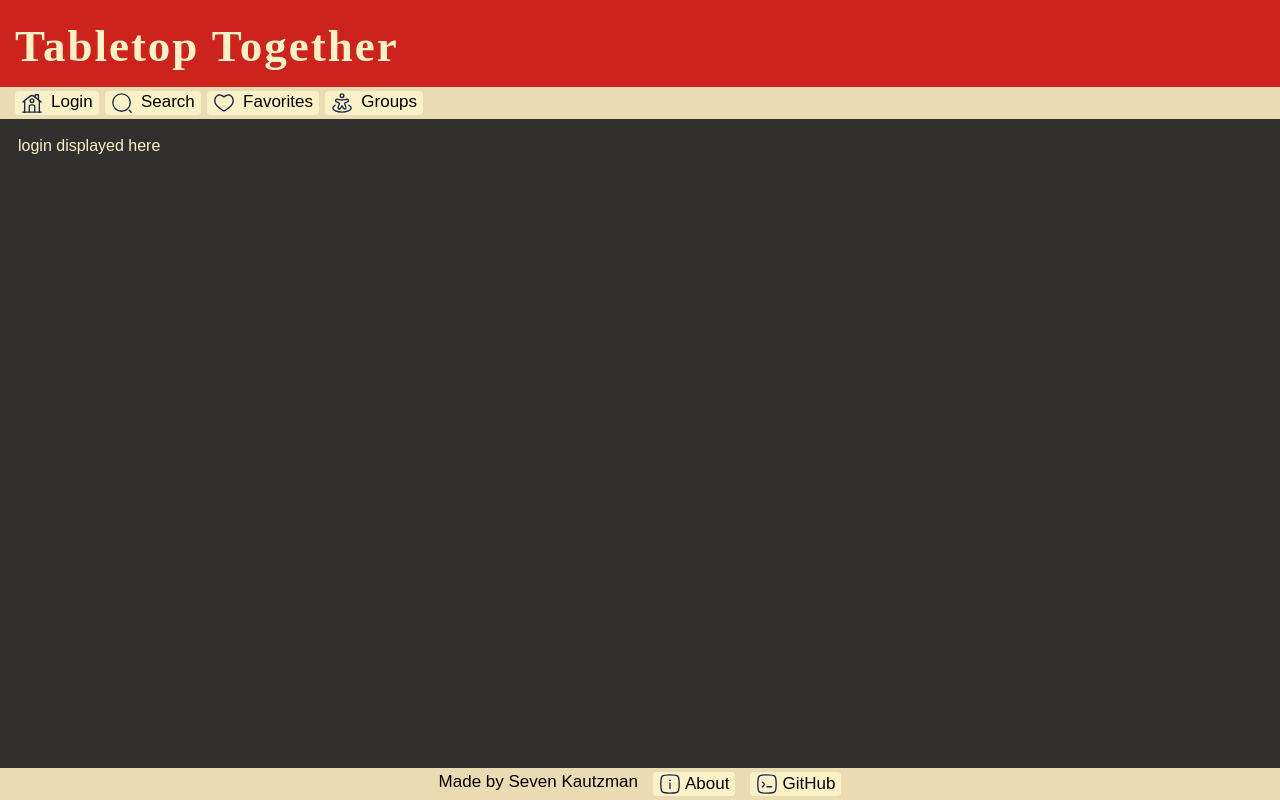
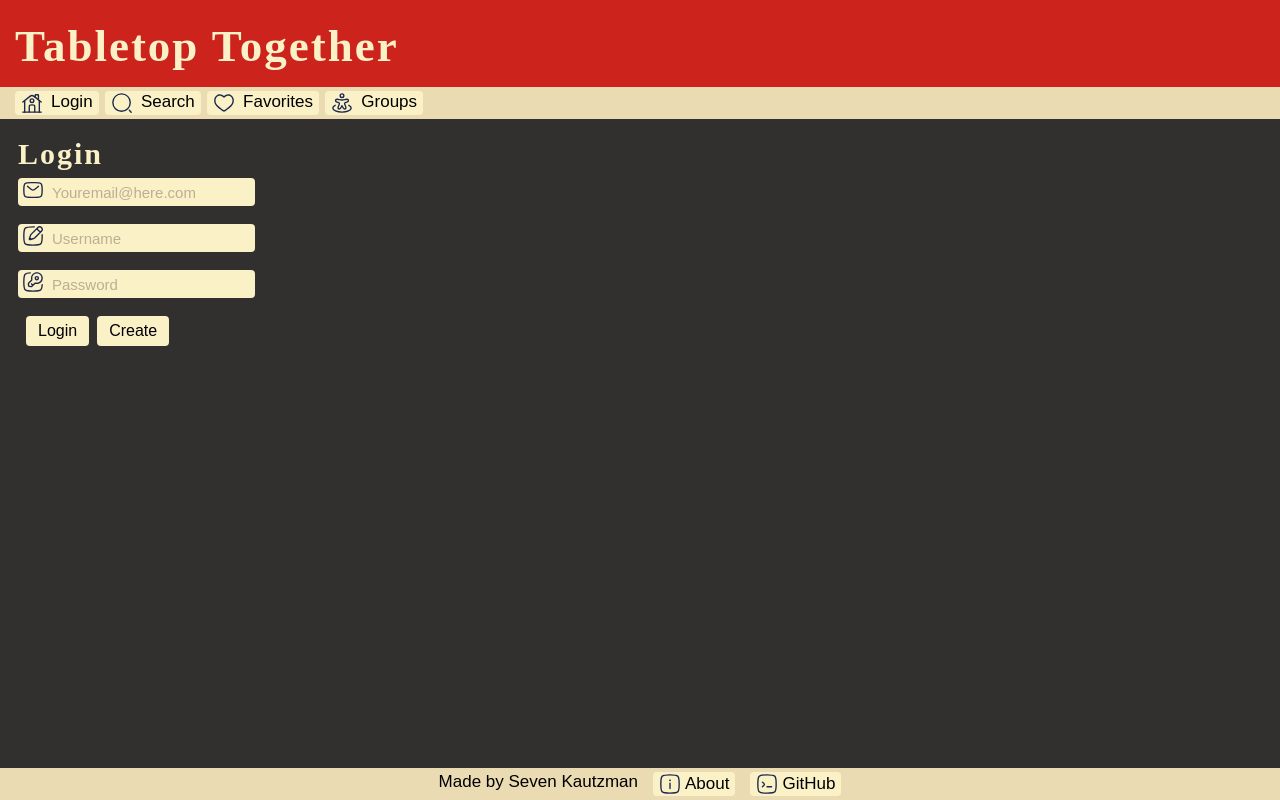
Before and after one commit to raptor-wrangler/sevens-startup, a React (Vite) app: page /login in a window 1280 px wide. Built offline with nearby package versions, Linux system fonts and the light colour scheme; a web font is replaced by a local one.

Commit message:
login page working!

```diff
--- a/src/app.css
+++ b/src/app.css
@@ -132,7 +132,8 @@
         color: black;
         border: none;
         border-radius: 4px;
-        padding: 4px 8px;
+        padding: 6px 12px;
+        margin-left: 8px;
         font-size: 16px;
         cursor: pointer;
     }
--- a/src/login/login.jsx
+++ b/src/login/login.jsx
@@ -3,7 +3,27 @@ import React from 'react';
 export function Login() {
   return (
     <main className="maintext">
-      <div>login displayed here</div>
+      <h2>Login</h2>
+        <body> <p> Welcome! Please join your fellow board gamers by logging in. </p> </body>
+        <form get="get" action="search.html">
+            <div className="login">
+                <span> <img className='svg' src='../../public/svgs/letter-svgrepo-com.svg'></img></span>
+                <input type="email" placeholder="Youremail@here.com"></input>
+            </div>
+            <br></br>
+            <div className="login">
+                <span> <img className='svg' src='../../public/svgs/pen-new-square-svgrepo-com.svg'></img></span>
+                <input type="text" placeholder="Username"></input>
+            </div>
+            <br></br>
+            <div className="login">
+                <span> <img className='svg' src='../../public/svgs/key-minimalistic-square-2-svgrepo-com.svg'></img></span>
+                <input type="password" placeholder="Password"></input>
+            </div>
+            <br></br>
+            <button type="submit">Login</button>
+            <button type="submit">Create</button>
+        </form>
     </main>
   );
 }
```
